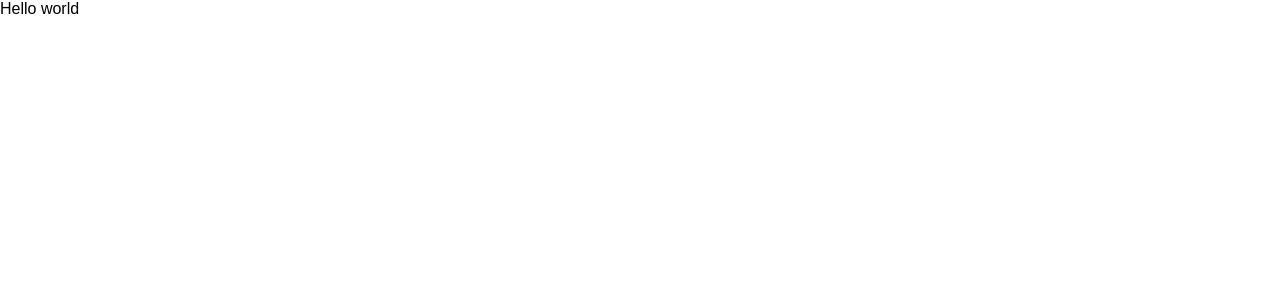
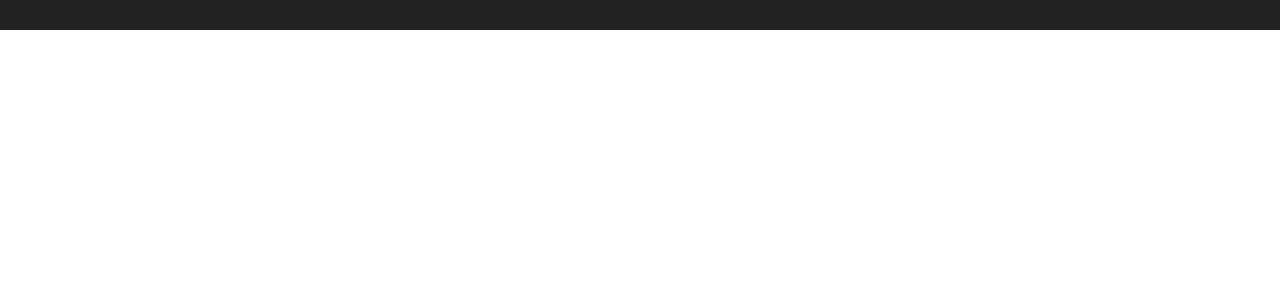
Before and after one commit to madhurabhujbal/Challenge31Days, a Vue app in the folder day17_dropdownMenuVue/dropdown-vue/: page / in a window 1280 px wide. Shown: the top 300 px of the page. Built offline with nearby package versions, Linux system fonts and the light colour scheme.

Commit message:
Add header and styling code for it

```diff
--- a/day17_dropdownMenuVue/dropdown-vue/src/App.vue
+++ b/day17_dropdownMenuVue/dropdown-vue/src/App.vue
@@ -1,6 +1,6 @@
 <template>
   <div id="app">
-    Hello world
+    <header></header>
   </div>
 </template>
 
@@ -24,4 +24,10 @@ body {
   font-family: 'montserrat', sans-serif;
 }
 
+header {
+  width: 100vw;
+  background-color: #222;
+  padding: 15px;
+}
+
 </style>
```
